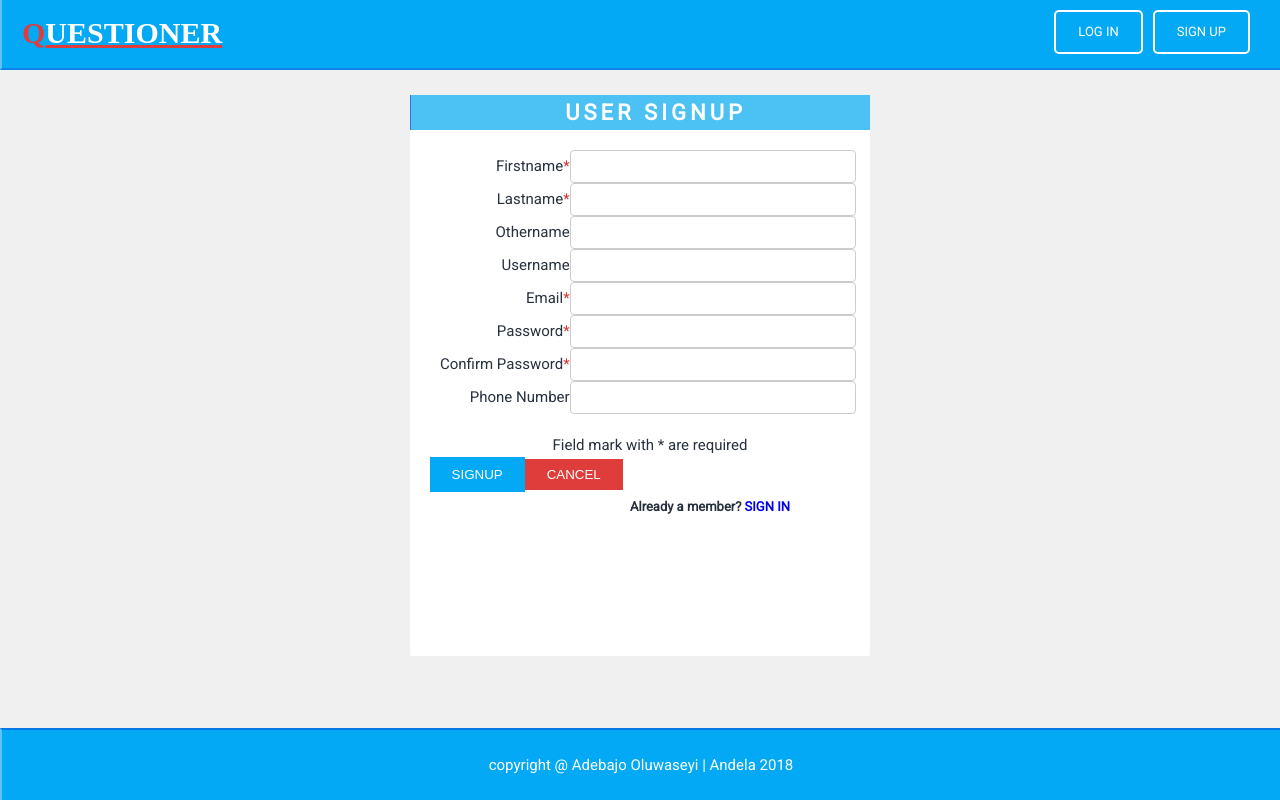
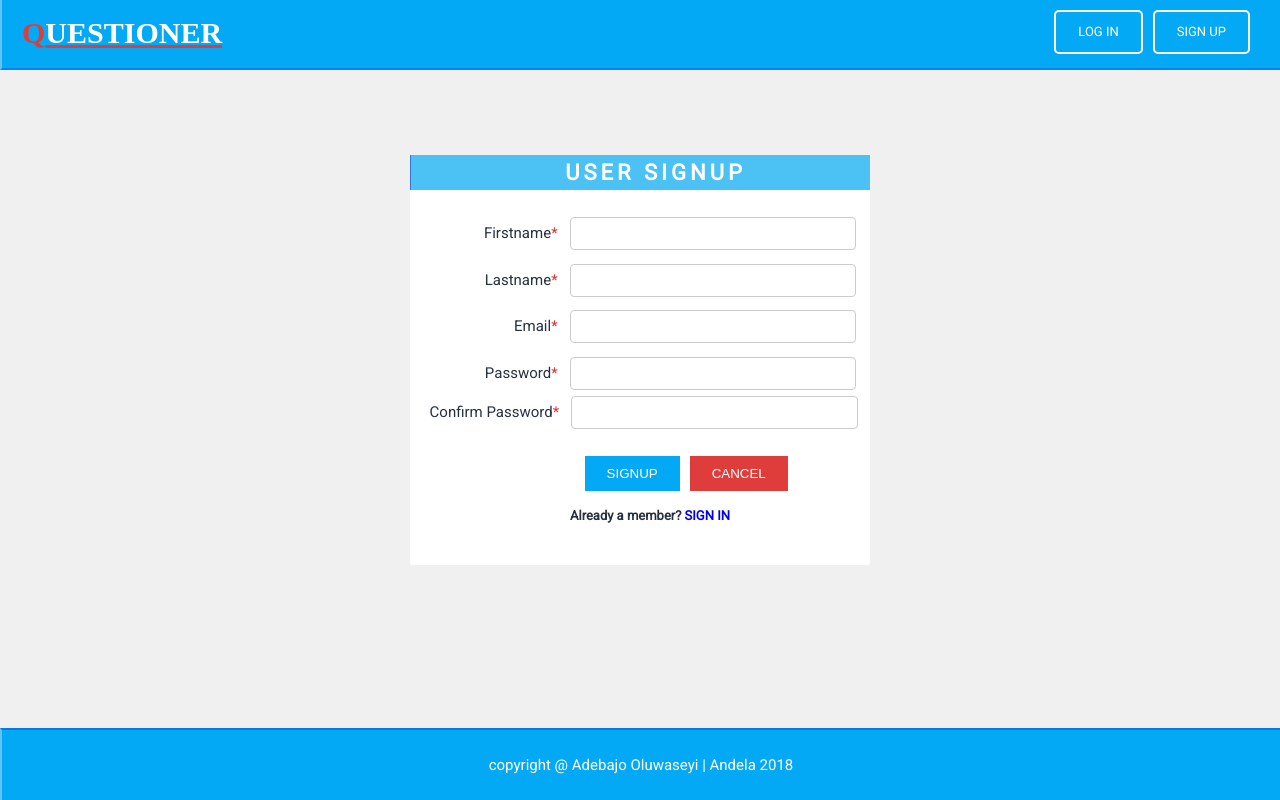
Before and after one commit to Oluwaseyi000/questioner-react, a React app: page /signup in a window 1280 px wide. Built offline with nearby package versions, Linux system fonts and the light colour scheme.

Commit message:
improve UI/UX

```diff
--- a/src/App.js
+++ b/src/App.js
@@ -1,6 +1,8 @@
 import React, { Component } from 'react';
 import Pages from './Routes';
 import Header from './components/Header';
+
+import './css/login.css';
 import './css/main.css';
 import './css/responsive.css';
 import Footer from './components/Footer';
--- a/src/css/login.css
+++ b/src/css/login.css
@@ -2,7 +2,7 @@
   /* min-height: 400px; */
   background: #fff;
   width: 40%;
-  margin: auto;
+  margin: 140px auto;
   border-radius: 2px;
 }
 
@@ -12,7 +12,7 @@
 
 label {
   display: inline-block;
-  /* padding: 12px 12px 12px 0; */
+  padding: 12px 12px 12px 0;
   min-width: 140px;
   text-align: right;
 }
@@ -61,9 +61,8 @@ label span {
 }
 
 .already-a-member {
-  margin-left: 120px;
   font-size: 13px;
-  padding-top: 5px;
+  padding-top: 15px;
   padding-bottom: 20px;
 }
 
--- a/src/css/login2.css
+++ b/src/css/login2.css
@@ -63,10 +63,10 @@ body {
   background-size: cover;
 }
 
-.already-a-member {
+/* .already-a-member {
   text-align: center;
   padding-top: 5px;
-}
+} */
 .info-container:before {
   position: fixed;
   content: '';
--- a/src/css/main.css
+++ b/src/css/main.css
@@ -21,12 +21,19 @@ a {
   padding: 15px 0px;
 }
 
+label {
+  display: inline-block;
+  padding: 12px 12px 12px 0;
+  min-width: 140px;
+  text-align: right;
+}
+
 .form-control {
   width: 65%;
   padding: 8px;
   border: 1px solid #ccc;
   border-radius: 4px;
-  /* resize: vertical; */
+  resize: vertical;
 }
 .form-group:first-child {
   padding-top: 20px;
@@ -198,7 +205,7 @@ a {
   cursor: pointer;
   padding: 10px 22px;
   text-align: center;
-  margin: 0 auto;
+  margin: 0 5px;
   display: inline-block;
 }
 
@@ -208,6 +215,13 @@ a {
 .cancelButton {
   background-color: rgb(223, 60, 60);
   padding: 8px 22px;
+  border: none;
+  color: white;
+  cursor: pointer;
+  padding: 10px 22px;
+  text-align: center;
+  margin: 0 5px;
+  display: inline-block;
 }
 .cancelButton:hover {
   border: 2px solid #03a9f4;
@@ -344,3 +358,11 @@ a {
 .underline {
   text-decoration: underline;
 }
+
+.authBtn {
+  margin-left: 150px;
+}
+
+.margin80 {
+  margin-top: 150px;
+}
--- a/src/pages/Login.js
+++ b/src/pages/Login.js
@@ -46,7 +46,7 @@ class Login extends Component {
   render() {
     return (
       <section className="container ">
-        <div className=" margin-40 body-wrapper ">
+        <div className=" margin80 body-wrapper ">
           <div className="login-div">
             <div className="topic-list-header center">USER LOGIN </div>
 
@@ -78,7 +78,7 @@ class Login extends Component {
                   onChange={this.inputChangeHandler}
                 />
               </div>
-
+              <div className="authBtn">
                 <div className="form-group">
                   <button type="submit" className="submitButton">
                     LOG IN
@@ -90,9 +90,11 @@ class Login extends Component {
                   >
                     RESET
                   </button>
+                </div>
+
                 <h6 className="already-a-member">
                   New to Questioner?
-                  <Link to="/signup">SIGN UP</Link>
+                  <Link to="/signup"> SIGN UP</Link>
                 </h6>
               </div>
             </form>
--- a/src/pages/Signup.js
+++ b/src/pages/Signup.js
@@ -2,21 +2,19 @@ import React, { Component } from 'react';
 import { Link } from 'react-router-dom';
 import { connect } from 'react-redux';
 import { SignupAction } from '../state/actions/authActions';
-import '../css/login.css';
-import '../css/new.css';
-import '../css/main.css';
-import '../css/responsive.css';
+// import '../css/login.css';
+// import '../css/new.css';
+// import '../css/main.css';
+// import '../css/responsive.css';
 
 class Signup extends Component {
   state = {
     firstname: '',
     lastname: '',
-    othername: '',
     username: '',
     email: '',
     password: '',
     confirmPassword: '',
-    phoneNumber: '',
     error: '',
   };
 
@@ -81,27 +79,6 @@ class Signup extends Component {
                   onChange={this.inputChangeHandler}
                 />
               </div>
-              <div className="form-group">
-                <label htmlFor="othername">Othername</label>
-                <input
-                  type="text"
-                  name="othername"
-                  className="form-control"
-                  value={this.state.othername}
-                  onChange={this.inputChangeHandler}
-                />
-              </div>
-
-              <div className="form-group">
-                <label htmlFor="username">Username </label>
-                <input
-                  type="text"
-                  name="username"
-                  className="form-control"
-                  value={this.state.username}
-                  onChange={this.inputChangeHandler}
-                />
-              </div>
 
               <div className="form-group">
                 <label htmlFor="email">
@@ -143,16 +120,6 @@ class Signup extends Component {
                 />
               </div>
               <div className="form-group">
-                <label htmlFor="phone">Phone Number</label>
-                <input
-                  type="text"
-                  name="phoneNumber"
-                  className="form-control"
-                  value={this.state.phoneNumber}
-                  onChange={this.inputChangeHandler}
-                />
-              </div>
-              <div className="form-group">
                 <div className="form-group">
                   <ul className="terms-div" id="terms-div">
                     <li>Do not use any vulgar or inapproriate language </li>
@@ -161,17 +128,17 @@ class Signup extends Component {
                       your question has not been asked by another user
                     </li>
                   </ul>
-                  <p className="center">
-                    Field mark with <span>*</span> are required
-                  </p>
                 </div>
+                <div className="authBtn">
                   <button type="submit" name="signup" className="submitButton">
                     SIGNUP{' '}
                   </button>
                   <button type="button" className="cancelButton">
                     CANCEL{' '}
                   </button>
-                <h6 className="already-a-member  already-a-member2">
+                </div>
+
+                <h6 className="center already-a-member">
                   Already a member? <Link to="/login">SIGN IN</Link>
                 </h6>
               </div>
```
Lines whose indentation alone changed are shown as unchanged.
